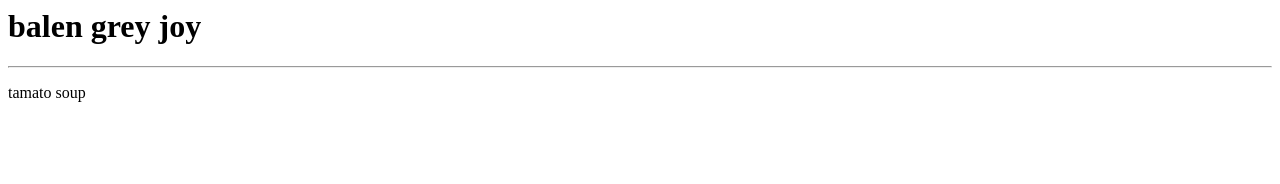
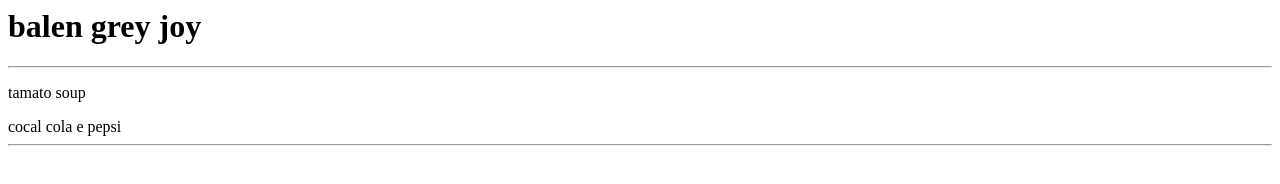
Before and after one commit to Rabeehai/minty, a plain HTML site: page index.html in a window 1280 px wide. Drawn offline with Linux system fonts and the light colour scheme.

Commit message:
added random

```diff
--- a/index.html
+++ b/index.html
@@ -6,5 +6,7 @@
 <h1> balen grey joy </h1>
 <hr/>
 <p>tamato soup</p>
+cocal cola e pepsi
+<hr/>
 </body>
 </html>
```
Also changed, not shown: random.txt (added).
